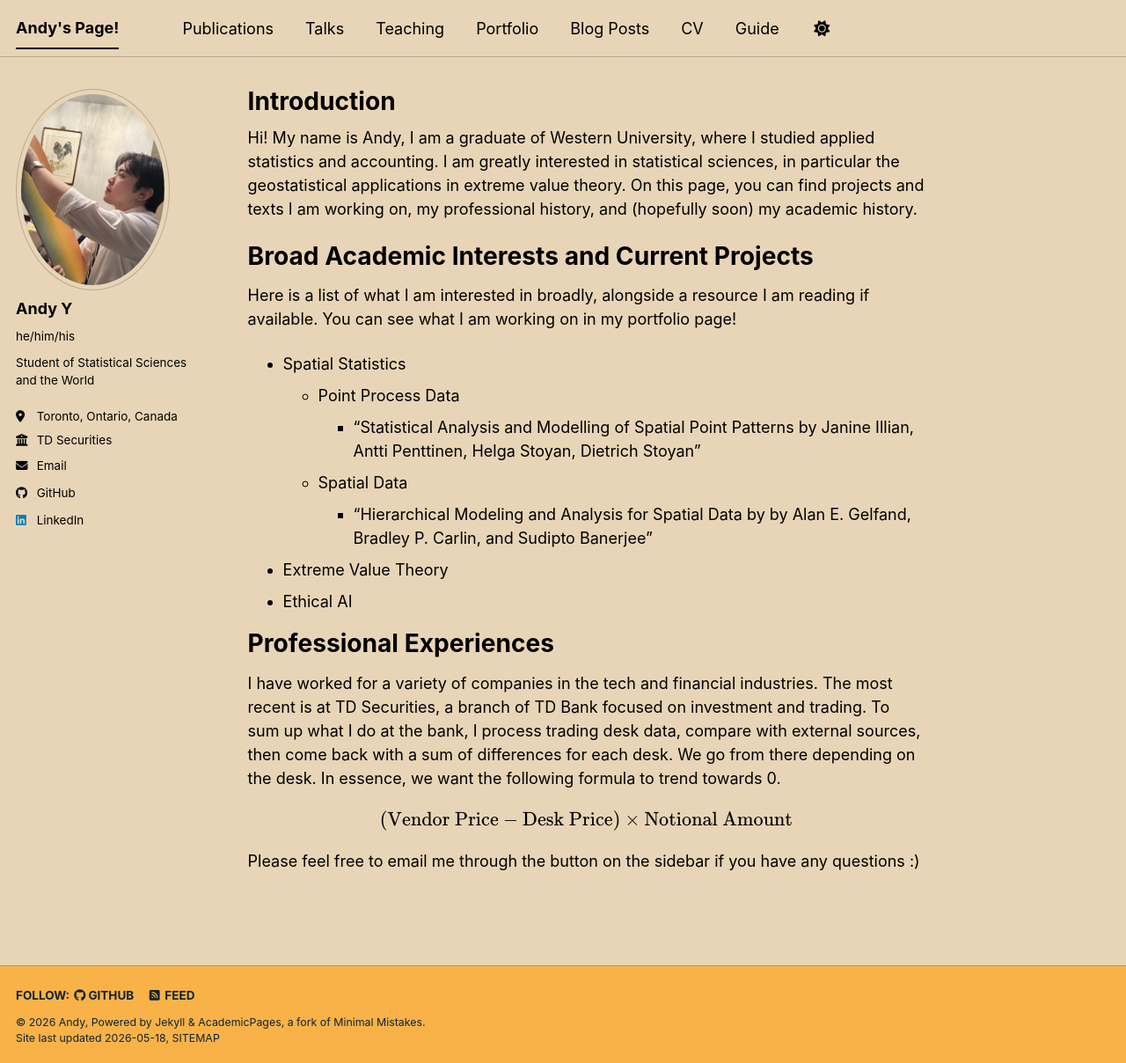
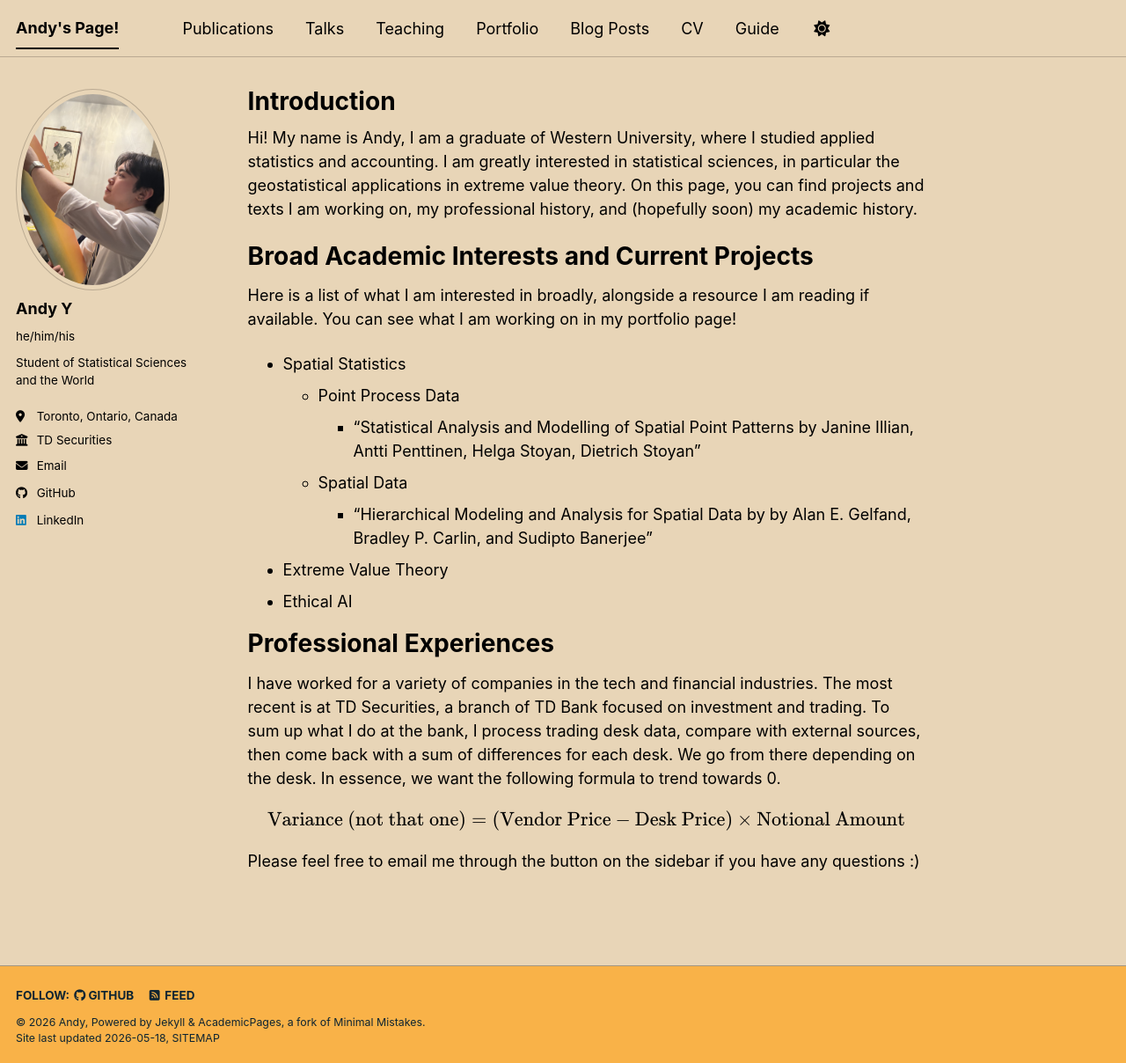
Before and after one commit to andytyuan2/andytyuan2.github.io, a Jekyll site: the page built from _pages/about.md, in a window 1280 px wide and 1208 px high. Shown: the whole window at 88% size. Built offline with Jekyll 4.4.1, drawn with Linux system fonts in a browser that asks for light colours; a script bundle is joined from its source files by our own code; library files that are not in the unit come from our copies.

Commit message:
Update formula description in about.md

```diff
--- a/_pages/about.md
+++ b/_pages/about.md
@@ -25,6 +25,6 @@ Here is a list of what I am interested in broadly, alongside a resource I am rea
 
 I have worked for a variety of companies in the tech and financial industries. The most recent is at TD Securities, a branch of TD Bank focused on investment and trading. To sum up what I do at the bank, I process trading desk data, compare with external sources, then come back with a sum of differences for each desk. We go from there depending on the desk. In essence, we want the following formula to trend towards 0.
 
-$$(\text{Vendor Price} - \text{Desk Price}) \times \text{Notional Amount}$$
+$$\text{Variance (not that one)} = (\text{Vendor Price} - \text{Desk Price}) \times \text{Notional Amount}$$
 
 Please feel free to email me through the button on the sidebar if you have any questions :)
```
